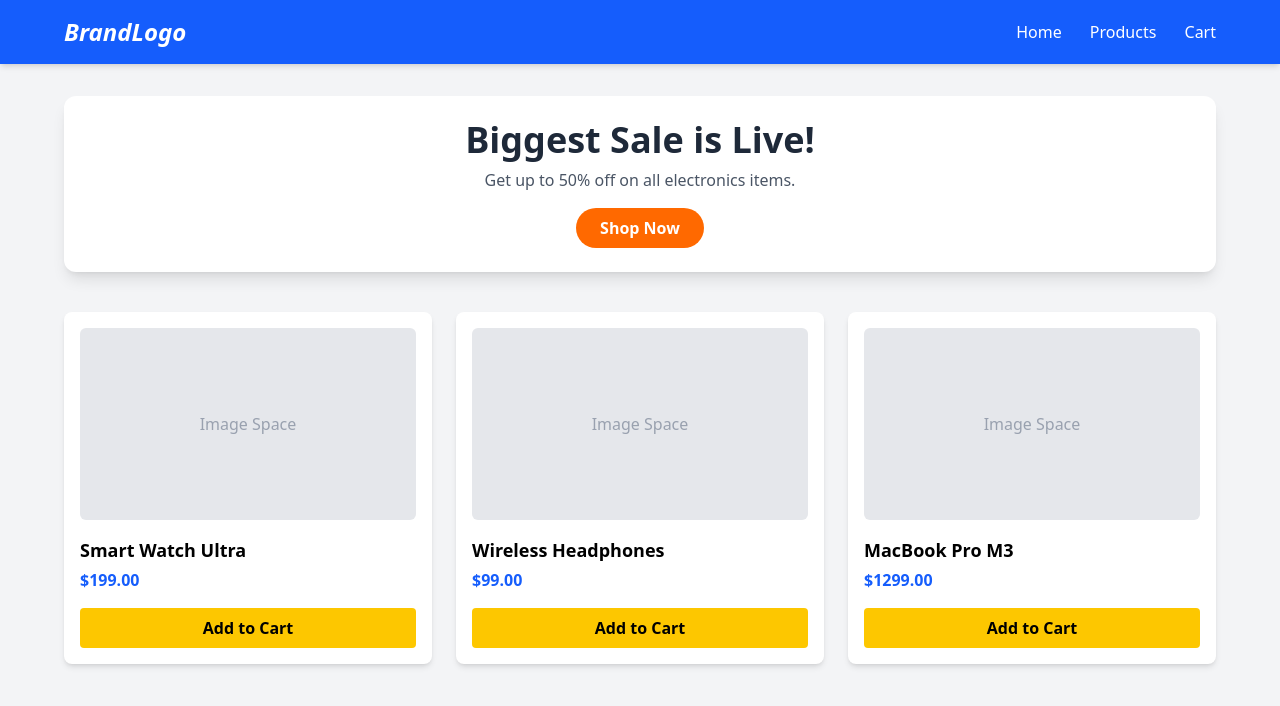
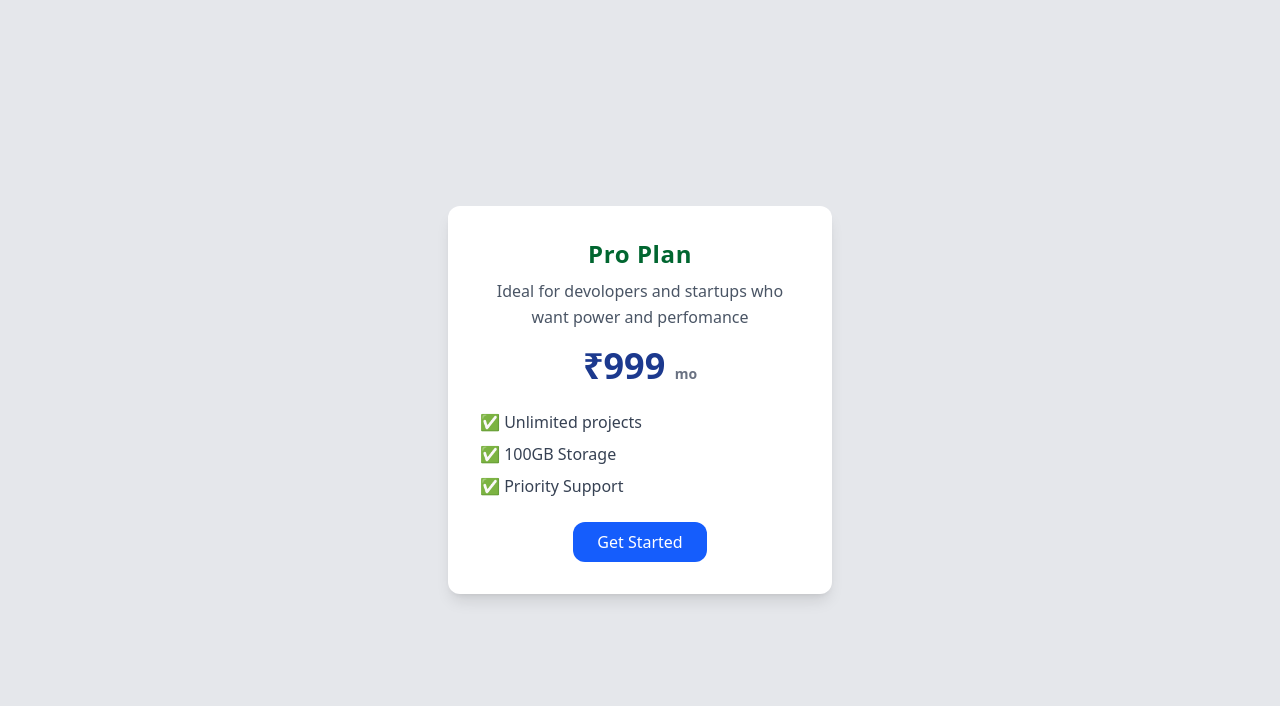
Before and after one commit to jit-mondal/tailwind-card-project, a website: page index.html in a window 1280 px wide. Drawn offline with Linux system fonts and the light colour scheme.

Commit message:
First card project is done through Tailwind CSS"

```diff
--- a/index.html
+++ b/index.html
@@ -3,54 +3,25 @@
 <head>
     <meta charset="UTF-8">
     <meta name="viewport" content="width=device-width, initial-scale=1.0">
+    <title>Tailwind Card Project </title>
     <link rel="stylesheet" href="./src/output.css">
-    <title>Flipkart/Amazon Demo</title>
 </head>
-<body class="bg-gray-100 font-sans">
+<body>
+    <div class="min-h-screen bg-gray-200 flex justify-center items-center">
 
-    <nav class="bg-blue-600 p-4 shadow-md">
-        <div class="max-w-6xl mx-auto flex justify-between items-center text-white">
-            <h1 class="text-2xl font-bold italic">BrandLogo</h1>
-            <div class="space-x-6">
-                <a href="#" class="hover:underline">Home</a>
-                <a href="#" class="hover:underline">Products</a>
-                <a href="#" class="hover:underline">Cart</a>
-            </div>
-        </div>
-    </nav>
-
-    <header class="max-w-6xl mx-auto mt-8 p-6 bg-white rounded-xl shadow-lg flex flex-col items-center text-center">
-        <h2 class="text-4xl font-extrabold text-gray-800">Biggest Sale is Live!</h2>
-        <p class="text-gray-600 mt-2">Get up to 50% off on all electronics items.</p>
-        <button class="mt-4 bg-orange-500 hover:bg-orange-600 text-white font-bold py-2 px-6 rounded-full transition duration-300">
-            Shop Now
-        </button>
-    </header>
-
-    <main class="max-w-6xl mx-auto mt-10 grid grid-cols-1 md:grid-cols-3 gap-6 mb-10 px-4 md:px-0">
-
-        <div class="bg-white p-4 rounded-lg shadow-md hover:scale-105 transition-transform">
-            <div class="h-48 bg-gray-200 rounded-md mb-4 flex items-center justify-center text-gray-400">Image Space</div>
-            <h3 class="text-lg font-bold">Smart Watch Ultra</h3>
-            <p class="text-blue-600 font-bold mt-1">$199.00</p>
-            <button class="w-full mt-4 bg-yellow-400 hover:bg-yellow-500 py-2 rounded font-semibold">Add to Cart</button>
-        </div>
-
-        <div class="bg-white p-4 rounded-lg shadow-md hover:scale-105 transition-transform">
-            <div class="h-48 bg-gray-200 rounded-md mb-4 flex items-center justify-center text-gray-400">Image Space</div>
-            <h3 class="text-lg font-bold">Wireless Headphones</h3>
-            <p class="text-blue-600 font-bold mt-1">$99.00</p>
-            <button class="w-full mt-4 bg-yellow-400 hover:bg-yellow-500 py-2 rounded font-semibold">Add to Cart</button>
-        </div>
-
-        <div class="bg-white p-4 rounded-lg shadow-md hover:scale-105 transition-transform">
-            <div class="h-48 bg-gray-200 rounded-md mb-4 flex items-center justify-center text-gray-400">Image Space</div>
-            <h3 class="text-lg font-bold">MacBook Pro M3</h3>
-            <p class="text-blue-600 font-bold mt-1">$1299.00</p>
-            <button class="w-full mt-4 bg-yellow-400 hover:bg-yellow-500 py-2 rounded font-semibold">Add to Cart</button>
-        </div>
-
-    </main>
-
+     <div class="bg-white p-8 rounded-xl shadow-lg max-w-sm text-center">
+     <h2 class="text-2xl font-bold text-green-800 tracking-wide mb-2">
+        Pro Plan
+     </h2>
+     <p class="text-gray-600 leading-relaxed mb-4">Ideal for devolopers and startups who want power and perfomance </p>
+     <div class="text-4xl font-bold text-blue-900 mb-6" >₹999 <span class="text-sm text-gray-500">mo</span></div>
+     <ul class="text-left text-gray-700 space-y-2 mb-6">
+        <li>✅ Unlimited projects</li>
+        <li>✅ 100GB Storage</li>
+        <li>✅ Priority Support</li>
+     </ul>
+     <button class="bg-blue-600 text-white hover:bg-blue-950 px-6 py-2 rounded-xl transition duration-300">Get Started</button>
+     </div>
+    </div>
 </body>
 </html>
```
Also changed, not shown: src/output.css.
